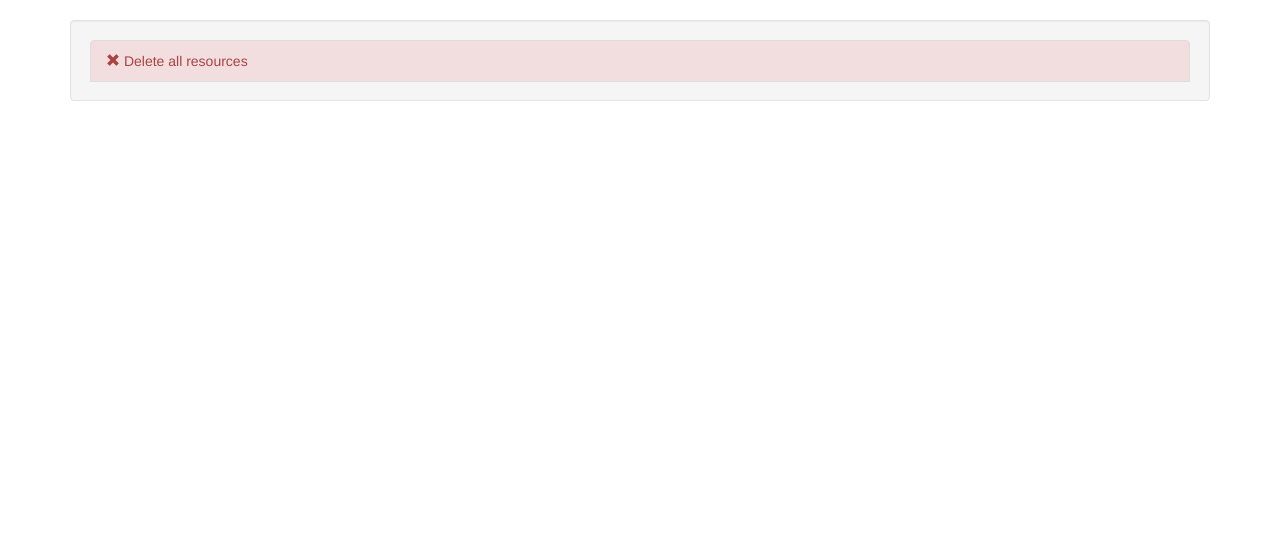
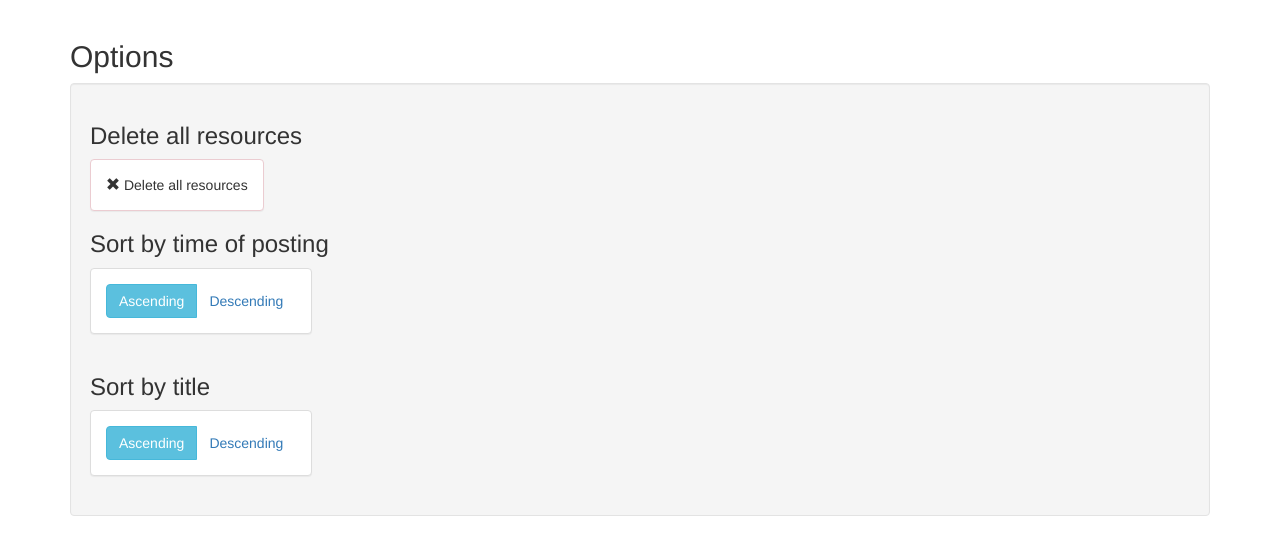
Before and after one commit to TsimpDim/3RStore, a Flask app: page /options in a window 1280 px wide. Shown: the part 52-607 px from the top of the page. Run offline with Flask 2, Linux system fonts and the light colour scheme; parts of the project's set-up code (start-up, migrations or seed data) failed here and were passed over; some libraries are stand-ins or nearby versions.

Commit message:
Implemented sorting buttons and expanded the options page

```diff
--- a/_3RStore/templates/options.html
+++ b/_3RStore/templates/options.html
@@ -1,20 +1,58 @@
 {% extends 'layout.html' %}
 {% block body %}
 
-<div class="list-group well">
+<h2>Options</h2>
+<div class="well">
+
     <!-- Delete all dropdown -->
+    <h3>Delete all resources</h3>
     <div class="dropdown">
-        <button class="list-group-item list-group-item-danger" data-toggle="dropdown">
+        <button class="panel panel-danger panel-body" data-toggle="dropdown" style="margin-bottom:0;">
             <span class="glyphicon glyphicon-remove"></span>
             Delete all resources
         </button>
 
         <ul class="dropdown-menu">
-            <li><a id="delete_all" href="/delall/{{session.user_id}}"><span class="glyphicon glyphicon-ok"></span> Confirm</a></li>
+            <li><a id="delete_all" href="/delall/{{session.user_id}}">
+                <span class="glyphicon glyphicon-ok"></span>
+                Confirm</a></li>
         </ul>
     </div>
     <!-- /Delete all dropdown -->
 
+    <!-- Sorting by time of posting -->
+    <h3>Sort by time of posting</h3>
+    <div class="">
+        <div class="btn-group panel panel-default panel-body">
+            {% if criteria =='time' and sort == 'asc' or not sort %}
+                <a class="btn btn-info" href="options/set_sort/time/asc">Ascending</a>
+                <a class="btn" href="options/set_sort/time/desc">Descending</a>
+            {% elif criteria =='time' and sort == 'desc' %}
+                <a class="btn" href="options/set_sort/time/asc">Ascending</a>
+                <a class="btn btn-info" href="options/set_sort/time/desc">Descending</a>
+            {% else %}
+                <a class="btn" href="options/set_sort/time/asc">Ascending</a>
+                <a class="btn" href="options/set_sort/time/desc">Descending</a>
+            {% endif %}
+        </div>
+    </div>
+
+    <!-- Sorting by title -->
+    <h3>Sort by title</h3>
+    <div class="">
+        <div class="btn-group panel panel-default panel-body">
+            {% if criteria == 'title' and sort == 'asc' or not sort %}
+                <a class="btn btn-info" href="options/set_sort/title/asc">Ascending</a>
+                <a class="btn" href="options/set_sort/title/desc">Descending</a>
+            {% elif criteria == 'title' and sort == 'desc' %}
+                <a class="btn" href="options/set_sort/title/asc">Ascending</a>
+                <a class="btn btn-info" href="options/set_sort/title/desc">Descending</a>
+            {% else %}
+                <a class="btn" href="options/set_sort/title/asc">Ascending</a>
+                <a class="btn" href="options/set_sort/title/desc">Descending</a>
+            {% endif %}
+        </div>
+    </div>
 
 </div>
 
--- a/_3RStore/views.py
+++ b/_3RStore/views.py
@@ -3,7 +3,7 @@ import datetime
 from _3RStore import app, conn
 import psycopg2.extras
 from bs4 import BeautifulSoup
-from flask import request, session, redirect, url_for, render_template, flash, abort
+from flask import request, session, redirect, url_for, render_template, flash, abort, make_response
 from passlib.hash import sha256_crypt
 from . import forms
 
@@ -98,7 +98,17 @@ def logout():
 # Options
 @app.route('/options')
 def options():
-    return render_template('options.html')
+    sort = request.cookies.get('sort')
+    criteria = request.cookies.get('criteria')
+    return render_template('options.html', sort=sort, criteria=criteria)
+
+# Sorting order
+@app.route('/options/set_sort/<string:criteria>/<string:stype>')
+def set_asc(criteria, stype):
+    resp = make_response(redirect(url_for('options')))
+    resp.set_cookie('sort', stype)
+    resp.set_cookie('criteria', criteria)
+    return resp
 
 # Resources
 @app.route('/resources')
@@ -111,16 +121,36 @@ def resources():
         user_id = session['user_id']
 
         cur = conn.cursor(cursor_factory=psycopg2.extras.DictCursor)
-        cur.execute(
-            ("""SELECT * FROM resources WHERE user_id = %s ORDER BY date_of_posting"""),
-            (user_id,)
-            )
+
+        sort = request.cookies.get('sort')
+        criteria = request.cookies.get('criteria')
+        if criteria == 'title':
+            if sort == 'asc' or not sort:
+                cur.execute(
+                    ("""SELECT * FROM resources WHERE user_id = %s ORDER BY title ASC"""),
+                    (user_id,)
+                )
+            else:
+                cur.execute(
+                    ("""SELECT * FROM resources WHERE user_id = %s ORDER BY title DESC"""),
+                    (user_id,)
+                )
+        elif criteria == 'time' or not criteria:
+            if sort == 'asc' or not sort:
+                cur.execute(
+                    ("""SELECT * FROM resources WHERE user_id = %s ORDER BY date_of_posting ASC"""),
+                    (user_id,)
+                )
+            else:
+                cur.execute(
+                    ("""SELECT * FROM resources WHERE user_id = %s ORDER BY date_of_posting DESC"""),
+                    (user_id,)
+                )
 
         data = cur.fetchall()
-
         cur.close()
         conn.commit()
-        return render_template('resources.html', resources=data)
+        return render_template('resources.html', resources=data, sort=sort)
 
     return render_template('resources.html')
 
```
